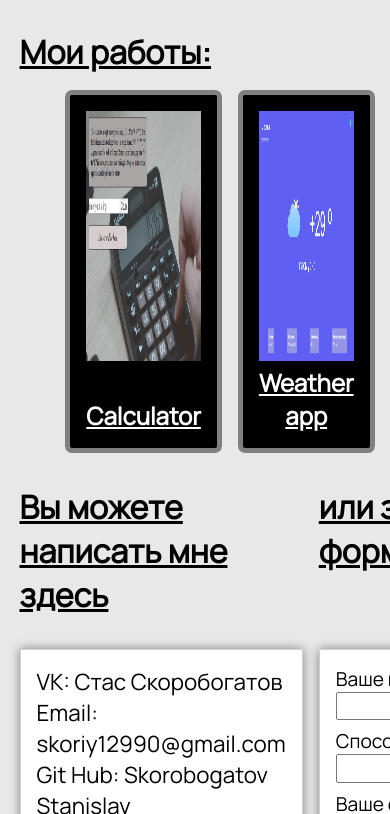
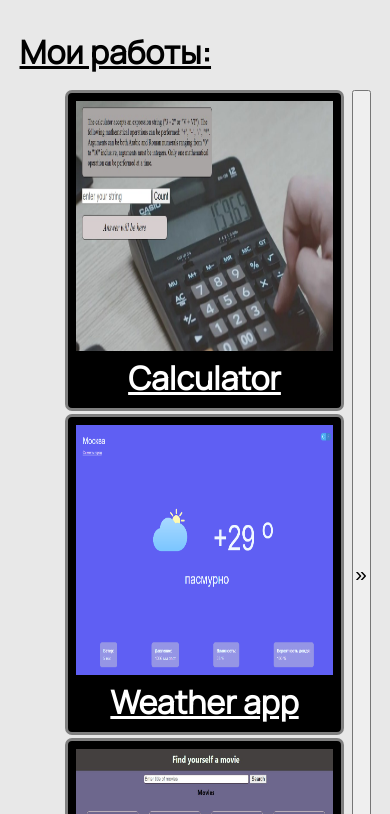
Before and after one commit to beliy-beret/my-resume, a React (Vite) app: page / in a window 390 px wide. Shown: the part 1410-2224 px from the top of the page. Built offline with nearby package versions, Linux system fonts and the light colour scheme.

Commit message:
add adaptive for ProjectCard and Slider  components

```diff
--- a/src/components/ProjectCard/projectCard.module.css
+++ b/src/components/ProjectCard/projectCard.module.css
@@ -23,4 +23,52 @@
 .title {
     grid-row: 2;
     text-align: center;
+    font-size: 2rem;
 }
+
+@media screen and (max-width: 1399px) {
+    .imgContainer img {
+        height: 200px;
+    }
+}
+
+@media screen and (max-width: 1199px) {
+    .imgContainer img {
+        height: 150px;
+    }
+    .title {
+        font-size: 1.5rem;
+    }
+}
+@media screen and (max-width: 991px) {
+    .card {
+        border-width: 3px;
+        padding: 0.3rem;
+    }
+    .imgContainer img {
+        height: 100px;
+    }
+    .title {
+        font-size: 1rem;
+    }
+}
+@media screen and (max-width: 767px) {
+    .imgContainer img {
+        height: 90px;
+    }
+    .title {
+        font-size: 0.6rem;
+    }
+}
+@media screen and (max-width: 575px) {
+    .card {
+        border-width: 3px;
+        padding: 0.5rem;
+    }
+    .imgContainer img {
+        height: 250px;
+    }
+    .title {
+        font-size: 2rem;
+    }
+}
--- a/src/components/Projects/Projects.js
+++ b/src/components/Projects/Projects.js
@@ -38,7 +38,7 @@ const projectList = [
   {
     id: 4,
     screenShot: todo,
-    title: 'React ToDo list',
+    title: 'React ToDo',
     url: 'https://beliy-beret.github.io/DAO_Tech-test/',
   },
   {
@@ -68,7 +68,7 @@ const projectList = [
   {
     id: 9,
     screenShot: jsToDo,
-    title: 'JavaScript ToDo list',
+    title: 'JavaScript ToDo',
     url: 'https://beliy-beret.github.io/JS_ToDo/',
   },
   {
@@ -86,7 +86,7 @@ const projectList = [
   {
     id: 12,
     screenShot: JSONPlaceholder,
-    title: 'JSONPlaceholder project',
+    title: 'JSONPlaceholder',
     url: 'https://jsonp-laceholder-1cv36q6m9-beliy-beret.vercel.app/',
   },
   {
--- a/src/components/Slider/slider.module.css
+++ b/src/components/Slider/slider.module.css
@@ -18,3 +18,19 @@
     font-size: 2rem;
     padding: 0.5rem;
 }
+
+@media screen and (max-width: 991px) {
+    .navigation {
+        padding: 0.1rem;
+        font-size: 1.3rem;
+    }
+    .projectList {
+        gap: 0.2rem;
+    }
+}
+@media screen and (max-width: 575px) {
+    .projectList {
+        grid-template-columns: 1fr;
+        grid-template-rows: repeat(3, auto);
+    }
+}
```
